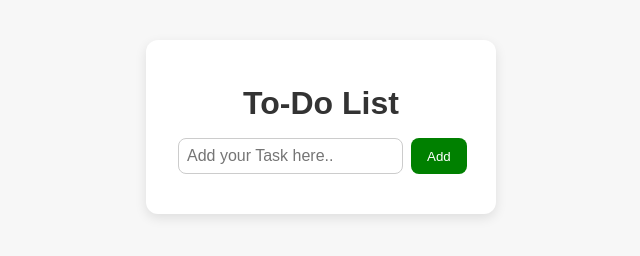
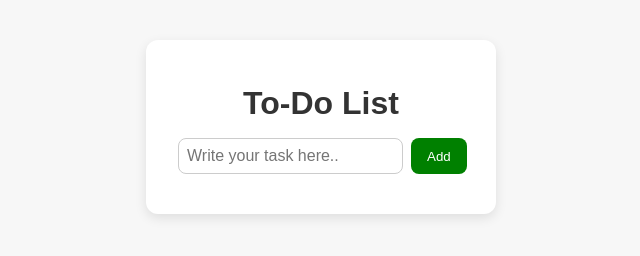
Before and after one commit to mo-ahmedx/mo-todo-app, a plain HTML site: page index.html in a window 1280 px wide. Shown: the full height of the page, 319-959 px from the left. Drawn offline with Linux system fonts and the light colour scheme.

Commit message:
Update index.html

```diff
--- a/index.html
+++ b/index.html
@@ -14,7 +14,7 @@
     <!--Input block of the app-->
     <div id="input-section">
 
-      <input id="taskInput" type="text" placeholder="Add your Task here.." required>
+      <input id="taskInput" type="text" placeholder="Write your task here.." required>
 
       <button id="addBtn">Add</button>
 
```
